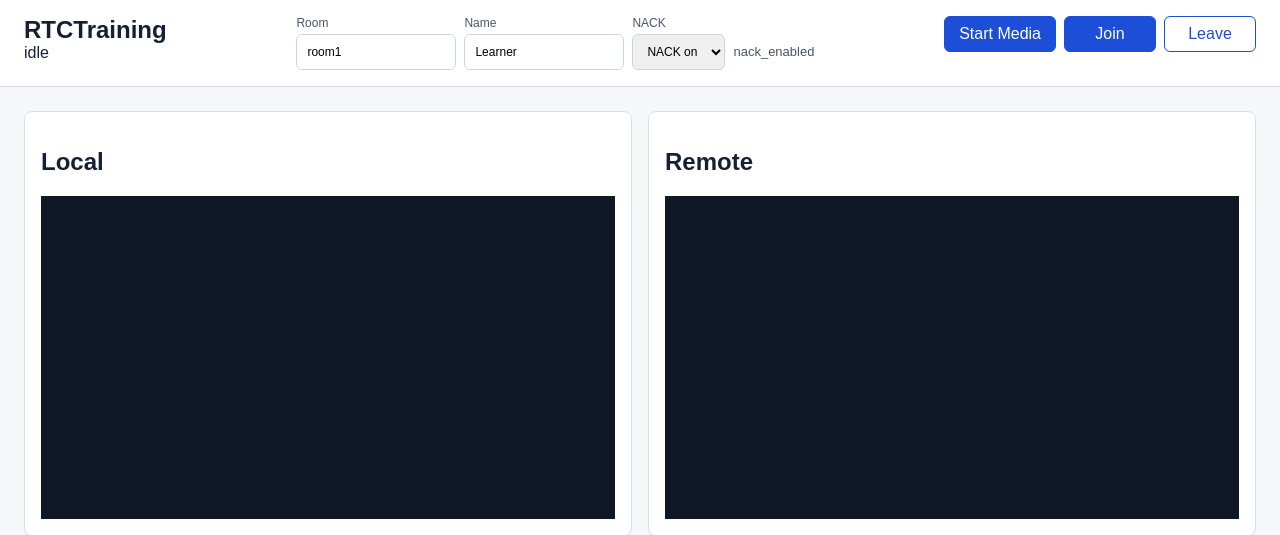
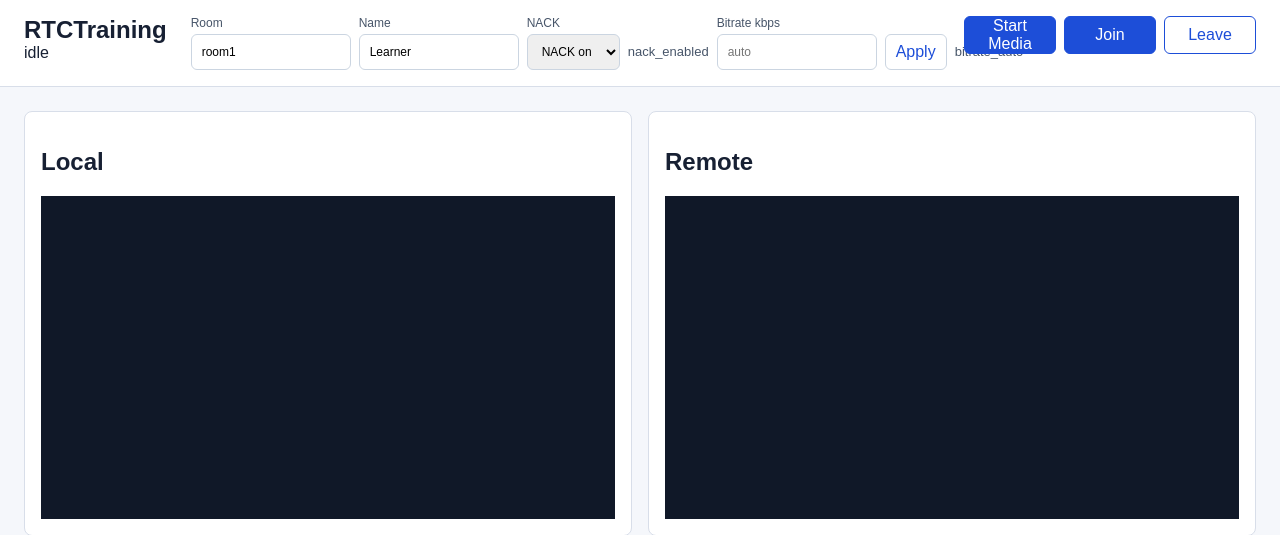
Before and after one commit to kaysono0/RTCTraining, a Python web app: template templates/webrtc/chat_real.html in a window 1280 px wide. Shown: the top 535 px of the page. Run offline with Jinja, Linux system fonts and the light colour scheme; the template is opened without the code that fills it, so the values that code supplies are empty.

Commit message:
Add manual sender bitrate control

```diff
--- a/static/webrtc/chat_real.css
+++ b/static/webrtc/chat_real.css
@@ -47,13 +47,15 @@ body {
 
 .room-controls input,
 .room-controls select,
+.room-controls button,
 .mobile-action-bar button {
   font: inherit;
   min-height: 36px;
 }
 
 .room-controls input,
-.room-controls select {
+.room-controls select,
+.room-controls button {
   border: 1px solid #cbd5e1;
   border-radius: 6px;
   box-sizing: border-box;
@@ -61,7 +63,15 @@ body {
   padding: 0 10px;
 }
 
-#nackModeState {
+#applyBitrateButton {
+  align-self: end;
+  background: #ffffff;
+  color: #1d4ed8;
+  cursor: pointer;
+}
+
+#nackModeState,
+#bitrateModeState {
   align-items: center;
   color: #475569;
   display: inline-flex;
@@ -276,13 +286,15 @@ video {
   }
 
   .room-controls input,
-  .room-controls select {
+  .room-controls select,
+  .room-controls button {
     max-width: none;
     min-width: 0;
     width: 100%;
   }
 
-  #nackModeState {
+  #nackModeState,
+  #bitrateModeState {
     align-self: end;
     padding-top: 0;
   }
--- /dev/null
+++ b/static/webrtc/chat_real_bitrate.js
@@ -0,0 +1,86 @@
+(function () {
+  const shared = window.RTCTrainingShared;
+
+  function videoSenders(peerConnection) {
+    if (!peerConnection || !peerConnection.getSenders) {
+      return [];
+    }
+    return peerConnection.getSenders().filter((sender) => {
+      return sender.track && sender.track.kind === "video";
+    });
+  }
+
+  async function applyBitrateToSender(sender) {
+    if (!sender || !sender.getParameters || !sender.setParameters) {
+      return;
+    }
+    const parameters = sender.getParameters();
+    parameters.encodings = parameters.encodings && parameters.encodings.length
+      ? parameters.encodings
+      : [{}];
+    if (shared.state.bitrateMode === "manual") {
+      parameters.encodings[0].maxBitrate = shared.state.senderMaxBitrateBps;
+    } else {
+      delete parameters.encodings[0].maxBitrate;
+    }
+    await sender.setParameters(parameters);
+  }
+
+  async function applyBitrateToPeerConnection(peerConnection) {
+    for (const sender of videoSenders(peerConnection)) {
+      await applyBitrateToSender(sender);
+    }
+  }
+
+  async function applyCurrentBitrate() {
+    const entries = Object.values(shared.state.peerConnections || {});
+    for (const peerConnection of entries) {
+      await applyBitrateToPeerConnection(peerConnection);
+    }
+  }
+
+  function renderBitrateMode() {
+    const input = document.getElementById("senderBitrateInput");
+    const label = document.getElementById("bitrateModeState");
+    if (input && shared.state.bitrateMode === "manual") {
+      input.value = String(shared.state.senderMaxBitrateBps / 1000);
+    }
+    if (!label) {
+      return;
+    }
+    if (shared.state.bitrateMode === "manual") {
+      label.textContent = `bitrate_manual_${shared.state.senderMaxBitrateBps / 1000}kbps`;
+      return;
+    }
+    label.textContent = "bitrate_auto";
+  }
+
+  async function setSenderBitrateKbps(value) {
+    const text = value === null || value === undefined ? "" : String(value).trim();
+    const numericValue = text === "" ? 0 : Number(text);
+    if (!Number.isFinite(numericValue) || numericValue < 0) {
+      const label = document.getElementById("bitrateModeState");
+      if (label) {
+        label.textContent = "bitrate_invalid";
+      }
+      return shared.state.bitrateMode;
+    }
+    if (numericValue === 0) {
+      shared.state.bitrateMode = "auto";
+      shared.state.senderMaxBitrateBps = null;
+    } else {
+      shared.state.bitrateMode = "manual";
+      shared.state.senderMaxBitrateBps = Math.round(numericValue * 1000);
+    }
+    renderBitrateMode();
+    await applyCurrentBitrate();
+    return shared.state.bitrateMode;
+  }
+
+  window.RTCTrainingBitrate = {
+    setSenderBitrateKbps,
+    applyCurrentBitrate,
+    applyBitrateToPeerConnection,
+    renderBitrateMode
+  };
+})();
--- a/static/webrtc/chat_real_bootstrap.js
+++ b/static/webrtc/chat_real_bootstrap.js
@@ -2,6 +2,7 @@ function bootstrapRTCTraining() {
   const shared = window.RTCTrainingShared;
   const session = window.RTCTrainingSession;
   const nack = window.RTCTrainingNack;
+  const bitrate = window.RTCTrainingBitrate;
 
   function addClickListener(id, callback) {
     const element = document.getElementById(id);
@@ -22,6 +23,24 @@ function bootstrapRTCTraining() {
         });
       });
     }
+  }
+
+  if (bitrate) {
+    bitrate.renderBitrateMode();
+    addClickListener("applyBitrateButton", () => {
+      const input = document.getElementById("senderBitrateInput");
+      bitrate.setSenderBitrateKbps(input ? input.value : "").then((mode) => {
+        shared.addTimelineEvent("bitrate_mode_changed", {
+          category: "media",
+          summary: mode
+        });
+      }).catch((error) => {
+        shared.addTimelineEvent("bitrate_apply_failed", {
+          category: "error",
+          summary: error.message
+        });
+      });
+    });
   }
 
   addClickListener("startMediaButton", () => {
@@ -98,6 +117,15 @@ function bootstrapRTCTraining() {
     getLatestStats() {
       return shared.state.latestStats;
     },
+    setSenderBitrateKbps(value) {
+      return bitrate.setSenderBitrateKbps(value);
+    },
+    getBitrateMode() {
+      return shared.state.bitrateMode;
+    },
+    getSenderMaxBitrateBps() {
+      return shared.state.senderMaxBitrateBps;
+    },
     startMedia() {
       return session.startMedia();
     },
--- a/static/webrtc/chat_real_session.js
+++ b/static/webrtc/chat_real_session.js
@@ -8,6 +8,17 @@
     }
     for (const track of shared.state.localStream.getTracks()) {
       peerConnection.addTrack(track, shared.state.localStream);
+    }
+  }
+
+  function applyCurrentBitrate(peerConnection) {
+    if (window.RTCTrainingBitrate) {
+      window.RTCTrainingBitrate.applyBitrateToPeerConnection(peerConnection).catch((error) => {
+        shared.addTimelineEvent("bitrate_apply_failed", {
+          category: "error",
+          summary: error.message
+        });
+      });
     }
   }
 
@@ -219,6 +230,7 @@
     shared.state.peerConnections[remotePeerId] = peerConnection;
     shared.state.pendingCandidates[remotePeerId] = [];
     addLocalTracks(peerConnection);
+    applyCurrentBitrate(peerConnection);
 
     peerConnection.addEventListener("icecandidate", (event) => {
       if (!event.candidate) {
--- a/static/webrtc/chat_real_shared.js
+++ b/static/webrtc/chat_real_shared.js
@@ -16,7 +16,9 @@
     localStream: null,
     pollingTimer: null,
     localDisplayName: "Learner",
-    nackMode: "enabled"
+    nackMode: "enabled",
+    bitrateMode: "auto",
+    senderMaxBitrateBps: null
   };
 
   function setConnectionState(nextState) {
--- a/static/webrtc/chat_real_stats.js
+++ b/static/webrtc/chat_real_stats.js
@@ -65,6 +65,8 @@
       quality_limitation_reason: null,
       nack_enabled: shared.state.nackMode === "enabled",
       nack_mode: shared.state.nackMode,
+      bitrate_mode: shared.state.bitrateMode,
+      sender_max_bitrate_bps: shared.state.senderMaxBitrateBps,
       nack_count: 0,
       pli_count: 0,
       fir_count: 0
--- a/templates/webrtc/chat_real.html
+++ b/templates/webrtc/chat_real.html
@@ -4,7 +4,7 @@
     <meta charset="utf-8">
     <meta name="viewport" content="width=device-width, initial-scale=1">
     <title>RTCTraining</title>
-    <link rel="stylesheet" href="/static/webrtc/chat_real.css?v=20260507-nack-mode-mobile-media">
+    <link rel="stylesheet" href="/static/webrtc/chat_real.css?v=20260507-nack-mode-manual-bitrate-mobile-media">
   </head>
   <body>
     <main class="app-shell">
@@ -30,6 +30,12 @@
             </select>
           </label>
           <span id="nackModeState">nack_enabled</span>
+          <label>
+            <span>Bitrate kbps</span>
+            <input id="senderBitrateInput" type="number" min="0" step="1" inputmode="numeric" placeholder="auto" aria-label="Sender bitrate kbps">
+          </label>
+          <button id="applyBitrateButton" type="button">Apply</button>
+          <span id="bitrateModeState">bitrate_auto</span>
         </div>
         <div class="mobile-action-bar" aria-label="Room actions">
           <button id="startMediaButton" type="button">Start Media</button>
@@ -52,11 +58,12 @@
         <ol id="timeline"></ol>
       </section>
     </main>
-    <script src="/static/webrtc/chat_real_shared.js?v=20260507-nack-mode-mobile-media"></script>
-    <script src="/static/webrtc/chat_real_nack.js?v=20260507-nack-mode-mobile-media"></script>
-    <script src="/static/webrtc/chat_real_session.js?v=20260507-nack-mode-mobile-media"></script>
-    <script src="/static/webrtc/chat_real_stats.js?v=20260507-nack-mode-mobile-media"></script>
-    <script src="/static/webrtc/chat_real_bootstrap.js?v=20260507-nack-mode-mobile-media"></script>
+    <script src="/static/webrtc/chat_real_shared.js?v=20260507-nack-mode-manual-bitrate-mobile-media"></script>
+    <script src="/static/webrtc/chat_real_nack.js?v=20260507-nack-mode-manual-bitrate-mobile-media"></script>
+    <script src="/static/webrtc/chat_real_bitrate.js?v=20260507-manual-bitrate-mobile-media"></script>
+    <script src="/static/webrtc/chat_real_session.js?v=20260507-nack-mode-manual-bitrate-mobile-media"></script>
+    <script src="/static/webrtc/chat_real_stats.js?v=20260507-nack-mode-manual-bitrate-mobile-media"></script>
+    <script src="/static/webrtc/chat_real_bootstrap.js?v=20260507-nack-mode-manual-bitrate-mobile-media"></script>
     <script>
       window.__RTCTrainingTestHooks = window.__RTCTrainingTestHooks || {};
     </script>
```
Also changed, not shown: tests/test_playwright_e2e.py (+17 -0 lines), tests/test_ui_routes.py (+27 -0 lines).
